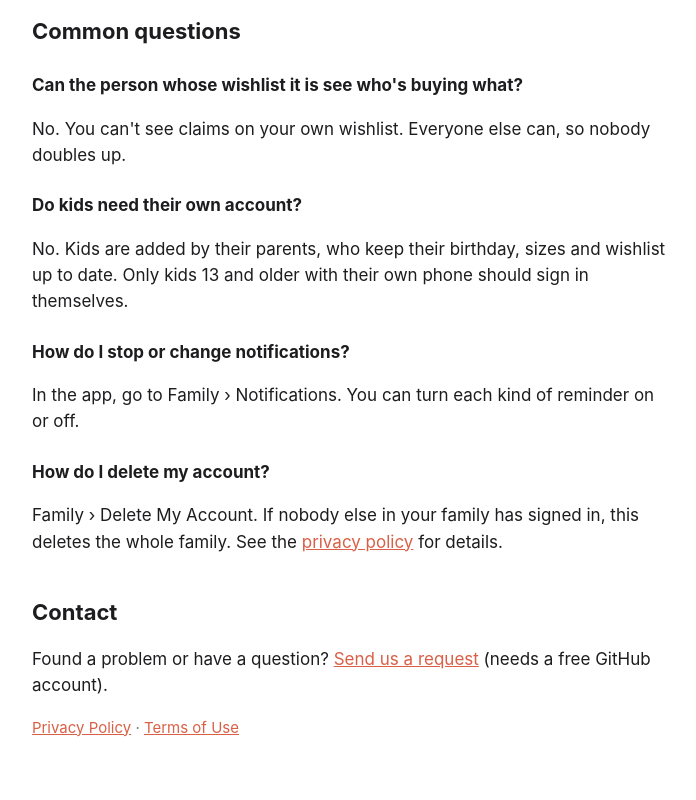
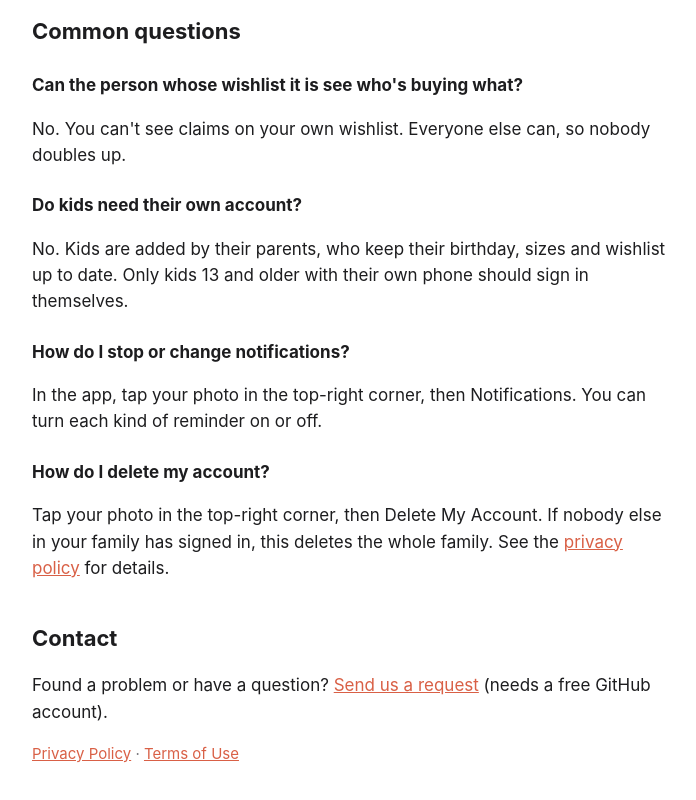
Before and after one commit to raymondborkowski/kin-chat, a plain HTML site: page index.html in a window 1280 px wide. Shown: the part 653-1453 px from the top of the page, without its empty margins (288-984 px from the left). Drawn offline with Linux system fonts and the light colour scheme.

Commit message:
Settings and account deletion moved to the Me screen

```diff
--- a/index.html
+++ b/index.html
@@ -26,9 +26,9 @@
 <h3>Do kids need their own account?</h3>
 <p>No. Kids are added by their parents, who keep their birthday, sizes and wishlist up to date. Only kids 13 and older with their own phone should sign in themselves.</p>
 <h3>How do I stop or change notifications?</h3>
-<p>In the app, go to Family › Notifications. You can turn each kind of reminder on or off.</p>
+<p>In the app, tap your photo in the top-right corner, then Notifications. You can turn each kind of reminder on or off.</p>
 <h3>How do I delete my account?</h3>
-<p>Family › Delete My Account. If nobody else in your family has signed in, this deletes the whole family. See the <a href="privacy.html">privacy policy</a> for details.</p>
+<p>Tap your photo in the top-right corner, then Delete My Account. If nobody else in your family has signed in, this deletes the whole family. See the <a href="privacy.html">privacy policy</a> for details.</p>
 
 <h2>Contact</h2>
 <p>Found a problem or have a question? <a href="https://github.com/raymondborkowski/kin-chat/issues/new">Send us a request</a> (needs a free GitHub account).</p>
```
Also changed, not shown: privacy.html (+1 -1 lines).
